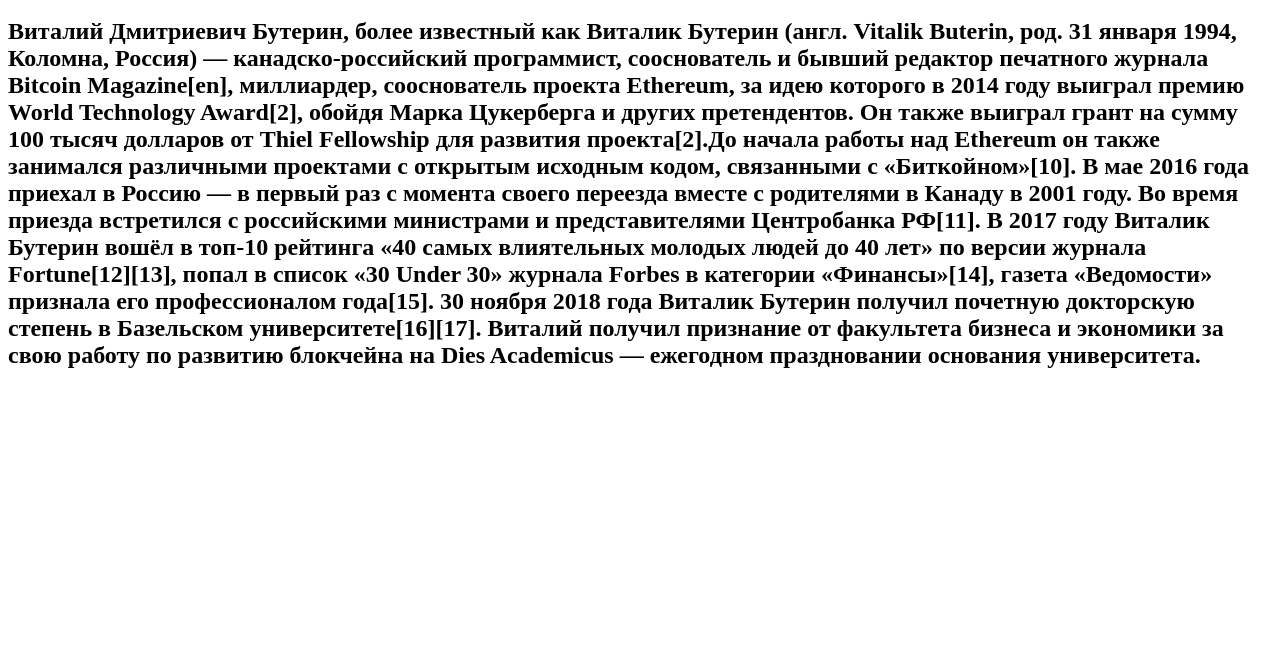
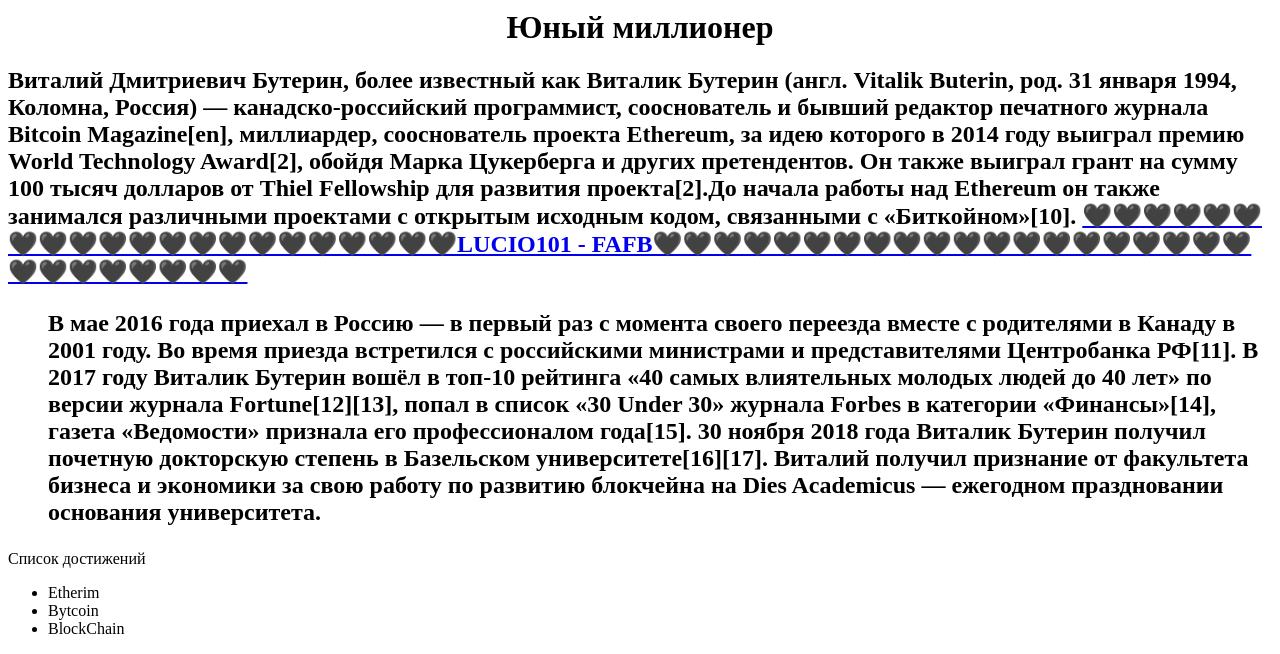
Before and after one commit to NNddos/NNddos-, a plain HTML site: page index.html in a window 1280 px wide. Shown: the part 553-1207 px from the top of the page. Before the commit the page ends 942 px from the top, so only its background shows below. Drawn offline with Linux system fonts and the light colour scheme.

Commit message:
sayqqppqq

```diff
--- a/index.html
+++ b/index.html
@@ -6,19 +6,25 @@
 <style>
 h1 {
       color: black;
-      margin-top: 1px;
+      margin-top: 50px;
 </style>
 </head>
 <body>
 <img src="https://2bitcoins.ru/wp-content/uploads/2020/03/fit-vitalik.jpg" height="500" position="500"/>
 <h1 align="center"> Юный миллионер </h1>
 <h2> Виталий Дмитриевич Бутерин, более известный как Виталик Бутерин (англ. Vitalik Buterin, род. 31 января 1994, Коломна, Россия) — канадско-российский программист, сооснователь и бывший редактор печатного журнала Bitcoin Magazine[en], миллиардер, сооснователь проекта Ethereum, за идею которого в 2014 году выиграл премию World Technology Award[2], обойдя Марка Цукерберга и других претендентов. Он также выиграл грант на сумму 100 тысяч долларов от Thiel Fellowship для развития проекта[2].До начала работы над Ethereum он также занимался различными проектами с открытым исходным кодом, связанными с «Биткойном»[10].
-
+<a target=_blank href=https://www.youtube.com/watch?v=Y1cBYibFyaA>                                                                                                                                                                                                                                      🖤🖤🖤🖤🖤🖤🖤🖤🖤🖤🖤🖤🖤🖤🖤🖤🖤🖤🖤🖤🖤LUCIO101 - FAFB🖤🖤🖤🖤🖤🖤🖤🖤🖤🖤🖤🖤🖤🖤🖤🖤🖤🖤🖤🖤🖤🖤🖤🖤🖤🖤🖤🖤 </a>
+<ul>
 В мае 2016 года приехал в Россию — в первый раз с момента своего переезда вместе с родителями в Канаду в 2001 году. Во время приезда встретился с российскими министрами и представителями Центробанка РФ[11].
-
 В 2017 году Виталик Бутерин вошёл в топ-10 рейтинга «40 самых влиятельных молодых людей до 40 лет» по версии журнала Fortune[12][13], попал в список «30 Under 30» журнала Forbes в категории «Финансы»[14], газета «Ведомости» признала его профессионалом года[15].
 
 30 ноября 2018 года Виталик Бутерин получил почетную докторскую степень в Базельском университете[16][17]. Виталий получил признание от факультета бизнеса и экономики за свою работу по развитию блокчейна на Dies Academicus — ежегодном праздновании основания университета.</h2>
-
+</ul>
 </body>
 </html>
+<p>Список достижений </p>
+<ul>
+<li>Etherim</li>
+<li>Bytcoin</li>
+<li>BlockChain</li>
+</ul>
```
